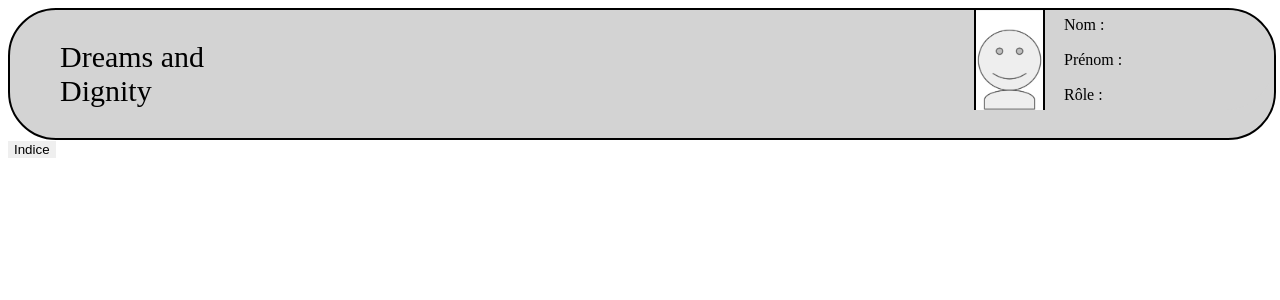
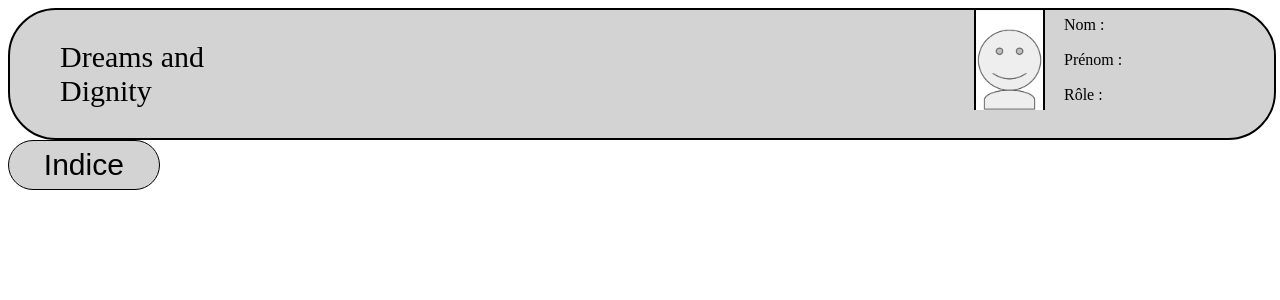
Before and after one commit to 2019-2020-ps6/2023-2024-ps6-dndeveloppers, an Angular app in the folder front-end/: page /app-indice in a window 1280 px wide. Shown: the top 300 px of the page. Built offline with nearby package versions, Linux system fonts and the light colour scheme.

Commit message:
#4 style modification du scss

```diff
--- a/front-end/src/app/quiz/indice/indice.component.scss
+++ b/front-end/src/app/quiz/indice/indice.component.scss
@@ -1,7 +1,14 @@
 button {
-    border: white;
+    width:12%;
+    height:50px;
+    text-align: center;
+    font-size: 30px;
+    background-color: lightgrey;
+    border: solid black 1px;
+    border-radius: 3rem;
+    cursor:pointer;
 }
 
-#imageIndice {
-    width: 120px;
+button:hover {
+    background-color: darkgrey;
 }
```
